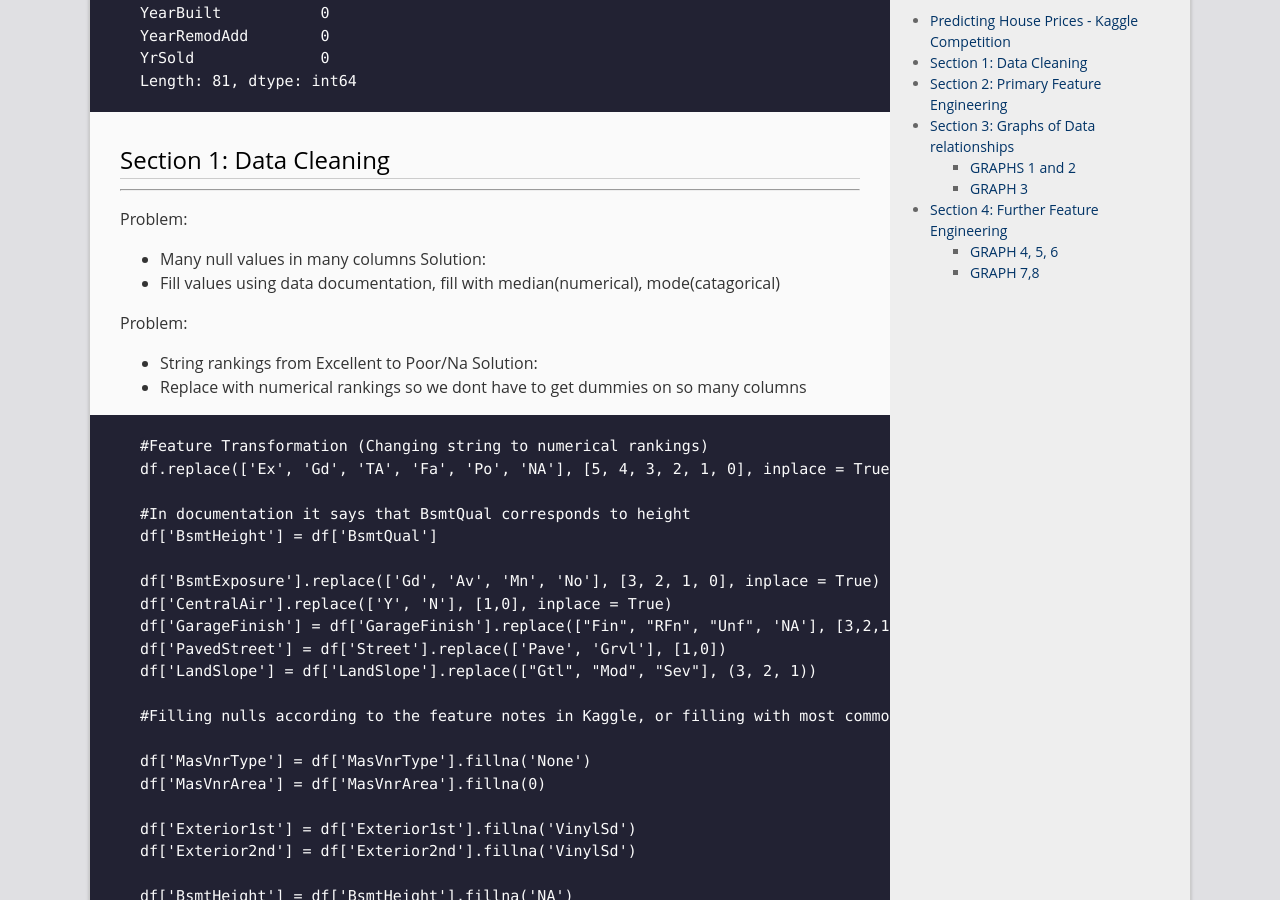
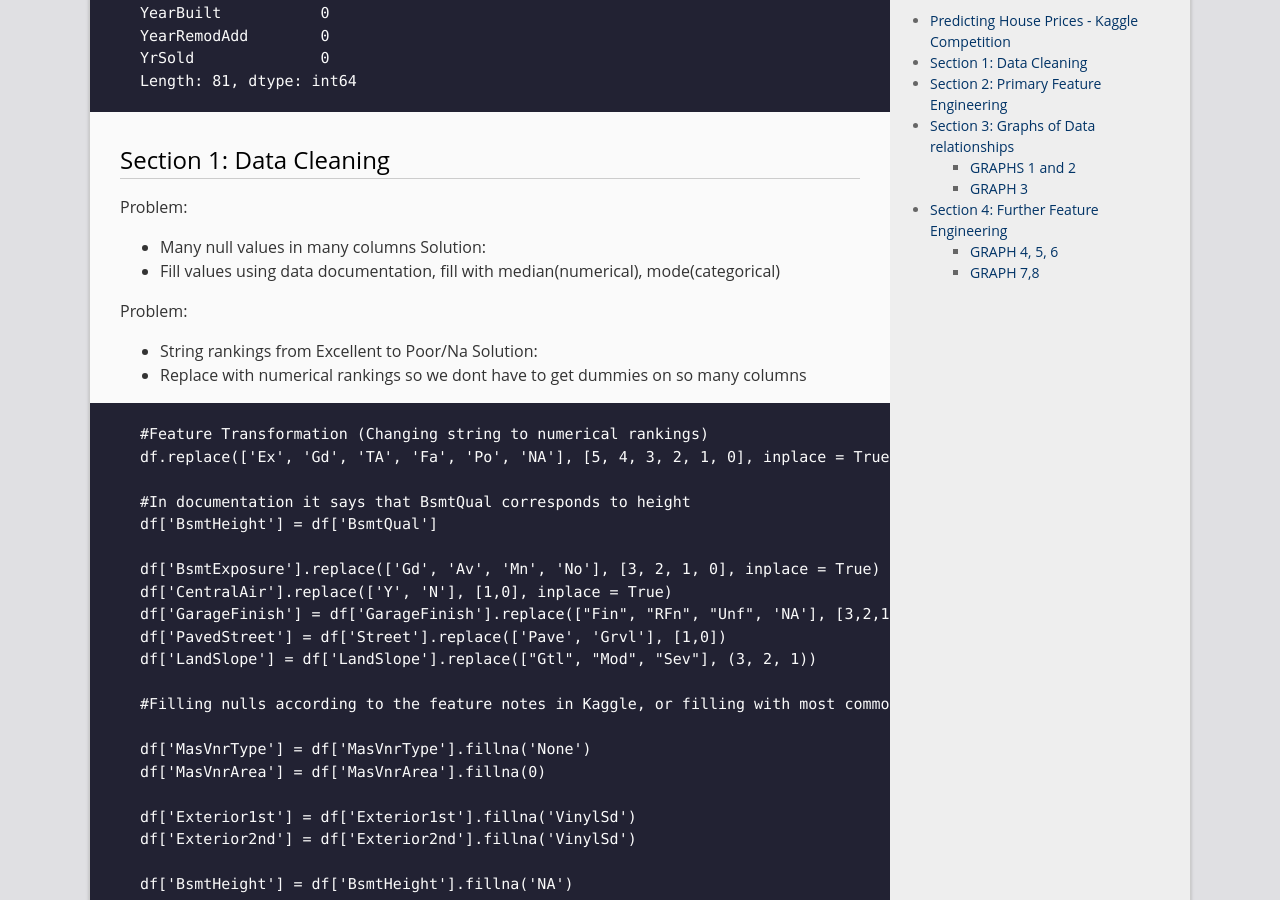
Before and after one commit to ChrisKoniniec/ChrisKoniniec.github.io, a Jekyll site: the page built from _posts/2018-12-21-Housing-Prices.md, in a window 1280 px wide and 900 px high, scrolled down 1858 px. Built offline with Jekyll 4.4.1, drawn with Linux system fonts in a browser that asks for light colours.

Commit message:
Minor project updates

````diff
--- a/_config.yml
+++ b/_config.yml
@@ -8,7 +8,7 @@ description: My name is Chris Koniniec and I am interested in data science, stat
 # Your information
 email: ckoninec@gmail.com
 author: Chris Koniniec
-avatar: <img  src = '/assets/ChrisKoniniec_Med.jpg' width="104" height="142" /img>
+avatar: <img  src = '/assets/ChrisKoniniec_Med.jpg' alt = "https://i.imgur.com/V5B9toV.jpg" width="104" height="142" /img>
 profile: Hello! Welcome to my site. This is where I show my completed projects.
 #twitter_username: twitter_username
 #github_username:  github_username
--- a/_posts/2018-12-21-Housing-Prices.md
+++ b/_posts/2018-12-21-Housing-Prices.md
@@ -80,11 +80,11 @@ Length: 81, dtype: int64
 ```
 
 # Section 1: Data Cleaning
----------------------
+
 Problem:
   - Many null values in many columns
 Solution:
-  - Fill values using data documentation, fill with median(numerical), mode(catagorical)
+  - Fill values using data documentation, fill with median(numerical), mode(categorical)
 
 Problem:
   - String rankings from Excellent to Poor/Na
@@ -146,7 +146,7 @@ df.replace(['Ex', 'Gd', 'TA', 'Fa', 'Po', 'NA'], [5, 4, 3, 2, 1, 0], inplace = T
 ```
 
 # Section 2: Primary Feature Engineering
----------------------
+
 
 Now that we've cleaned up the data feature by feature, we can combine some unnecessary or extraneous features.
 
@@ -181,7 +181,7 @@ df['MSSubClass'] = df['MSSubClass'].astype(str)
 There are also 4 outliers for GrLivArea that need to be dropped in order to show the model a better linear relationship.
 
 # Section 3: Graphs of Data relationships
----------------------
+
 
 Let's take a break from the coding bit and see what we've actually done with our data. We can take a look at the heatmap of the correlations between variables, and then drill down into the ones that have the most interesting relationship with Sale Price.
 
@@ -194,7 +194,7 @@ We can also take a moment to analyze the range and skew of Sale Price.
 We can see that the log of sale price is statistically more normal, so using that would be much easier for our model. This leads us to some more feature engineering!
 
 # Section 4: Further Feature Engineering
----------------------
+
 
 Here we will separate our numerical and categorical (string) features. We check the numerical ones for skew, and if they are over a certain threshold, we use the log of that feature. We also take this opportunity to get dummies on our categoricals, and re-combine the data.
 
````
Also changed, not shown: _posts/2018-12-08-Predicting-Loan-Repayment.md (+1 -1 lines).
